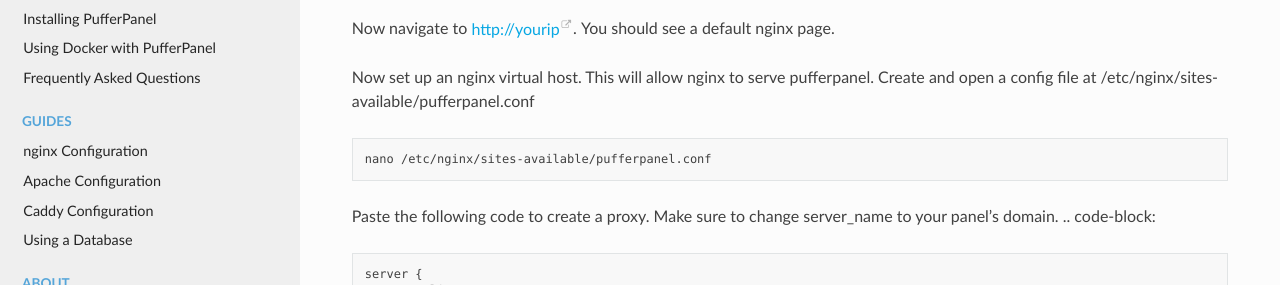
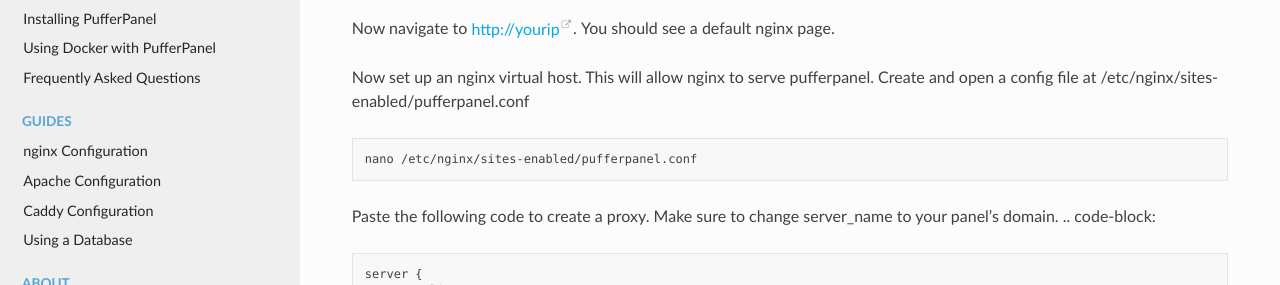
Before and after one commit to pufferpanel/documentation, a Sphinx documentation site: the page built from source/guides/ssl-setup-nginx.rst, in a window 1280 px wide and 900 px high, scrolled down 382 px. Shown: the part 190-475 px from the top of the window. Built offline with Sphinx 7.4.7 and the Read the Docs theme 2.0.0, drawn with Linux system fonts in a browser that asks for light colours.

Commit message:
Update ssl-setup-nginx.rst

```diff
--- a/source/guides/ssl-setup-nginx.rst
+++ b/source/guides/ssl-setup-nginx.rst
@@ -24,11 +24,11 @@
 Now navigate to http://yourip. You should see a default nginx page.
 
 Now set up an nginx virtual host. This will allow nginx to serve pufferpanel.
-Create and open a config file at /etc/nginx/sites-available/pufferpanel.conf
+Create and open a config file at /etc/nginx/sites-enabled/pufferpanel.conf
 
 .. code-block:: bash
 
-    nano /etc/nginx/sites-available/pufferpanel.conf
+    nano /etc/nginx/sites-enabled/pufferpanel.conf
 
 Paste the following code to create a proxy. Make sure to change server_name to your panel's domain.
 .. code-block::
```
